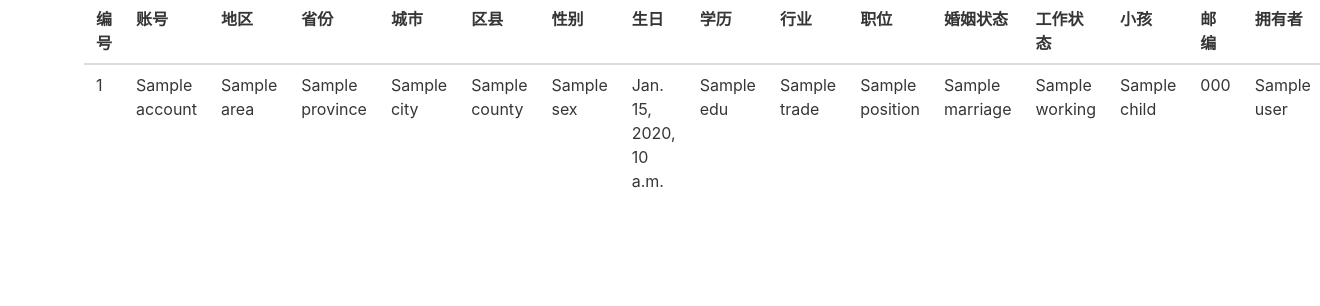
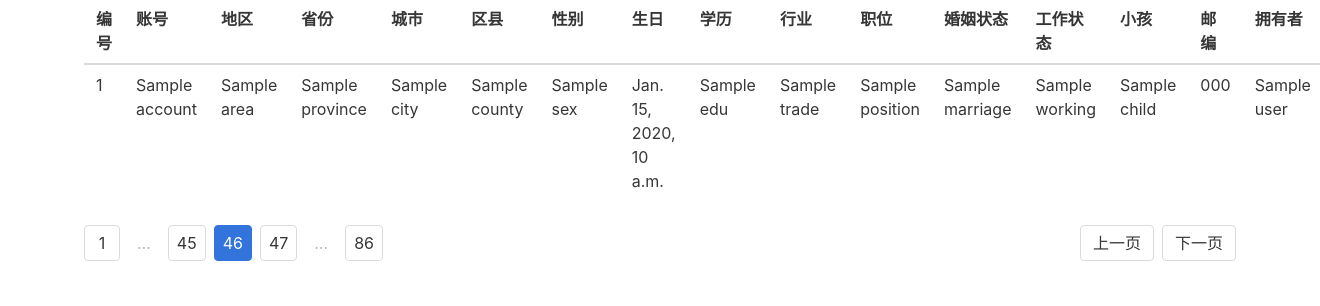
Before and after one commit to timeoutme/python, a Django app: template account_manage/account_list/templates/search_list.html in a window 1320 px wide. Shown: the part 120-426 px from the top of the page. Run offline with Django 3.2, Linux system fonts and the light colour scheme; the template is opened without the code that fills it: most values are stand-ins (such as "Sample title", 1, 10 or a date in 2020).

Commit message:
分页处理--未完成

```diff
--- a/account_manage/account_list/templates/search_list.html
+++ b/account_manage/account_list/templates/search_list.html
@@ -34,7 +34,7 @@
     </tr>
   </thead>
   <tfoot>
-  {% for ss in 搜索列表 %}
+  {% for ss in 搜索列表.object_list %}
     <tr >
       <td>{{ss.id}}</td>
       <td>{{ss.account}}</td>
@@ -57,5 +57,33 @@
   </tfoot>
 
 </table>
+
+<nav class="pagination" role="navigation" aria-label="pagination">
+  <a class="pagination-previous" >上一页</a>
+  <a class="pagination-next" href="?=page={{ 搜索列表.next_page_number }}">下一页</a>
+  <ul class="pagination-list">
+    <li>
+      <a class="pagination-link" aria-label="Goto page 1">1</a>
+    </li>
+    <li>
+      <span class="pagination-ellipsis">&hellip;</span>
+    </li>
+    <li>
+      <a class="pagination-link" aria-label="Goto page 45">45</a>
+    </li>
+    <li>
+      <a class="pagination-link is-current" aria-label="Page 46" aria-current="page">46</a>
+    </li>
+    <li>
+      <a class="pagination-link" aria-label="Goto page 47">47</a>
+    </li>
+    <li>
+      <span class="pagination-ellipsis">&hellip;</span>
+    </li>
+    <li>
+      <a class="pagination-link" aria-label="Goto page 86">86</a>
+    </li>
+  </ul>
+</nav>
 </div>
 {% endblock search_list %}
```
Also changed, not shown: account_manage/account_list/views.py (+55 -13 lines).
